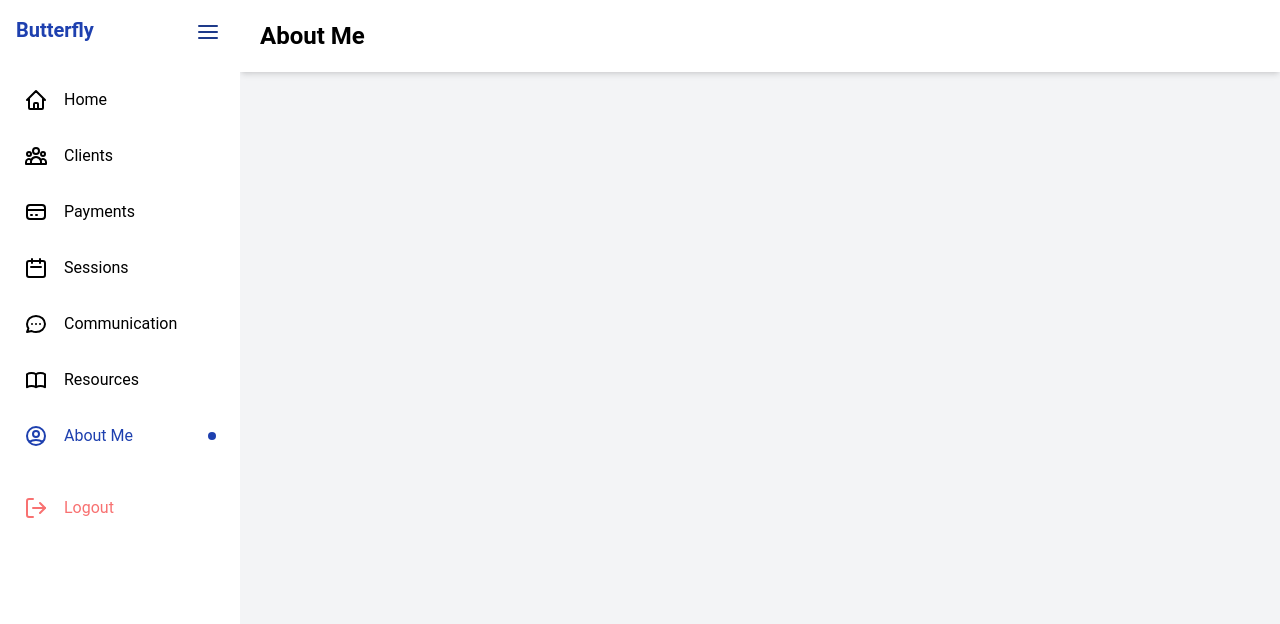
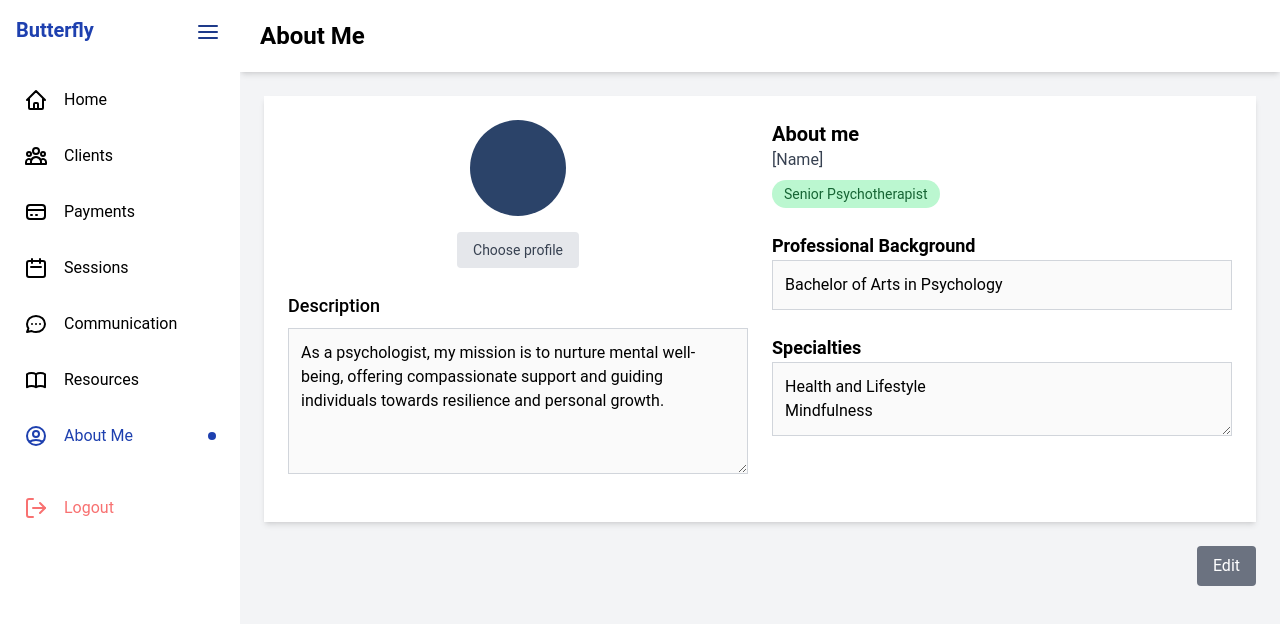
Before and after one commit to BluYiti/boltusaus-butterfly, a Next.js app: page /psychotherapist/pages/aboutme in a window 1280 px wide. Shown: the top 624 px of the page. Built offline with nearby package versions, Linux system fonts and the light colour scheme; no server answers.

Commit message:
about me psychotherapist

```diff
--- a/app/psychotherapist/pages/aboutme/page.tsx
+++ b/app/psychotherapist/pages/aboutme/page.tsx
@@ -1,18 +1,112 @@
-'use client'
+'use client';
 
+import { useState } from 'react';
 import Layout from "@/components/Sidebar/Layout";
 import items from "@/psychotherapist/data/Links";
 
 const AboutMe = () => {
+  // State variables to store user inputs
+  const [description, setDescription] = useState("As a psychologist, my mission is to nurture mental well-being, offering compassionate support and guiding individuals towards resilience and personal growth.");
+  const [professionalBackground, setProfessionalBackground] = useState("Bachelor of Arts in Psychology");
+  const [specialties, setSpecialties] = useState(["Health and Lifestyle", "Mindfulness"]);
+
+  const [isEditing, setIsEditing] = useState(false);
+
+  // Function to handle form submission (this could be integrated with a backend API)
+  const handleSave = () => {
+    // Here you can add logic to save the data to the backend
+    setIsEditing(false);
+    alert('Profile information saved successfully!');
+  };
+
   return (
     <Layout sidebarTitle="Butterfly" sidebarItems={items}>
-        <div className="bg-gray-100"> {/* Ensure it can scroll if content exceeds height */}
-          <div className="bg-white rounded-b-lg shadow-md p-5 top-0 left-60 w-full z-10"> {/* Fixed position with full width */}
-            <h2 className="text-2xl font-bold">About Me</h2>
+      <div className="bg-gray-100 min-h-screen overflow-y-auto">
+        {/* Header Section */}
+        <div className="bg-white rounded-b-lg shadow-md p-5 top-0 left-60 w-full z-10">
+          <h2 className="text-2xl font-bold">About Me</h2>
+        </div>
+
+        {/* Profile Settings Section */}
+        <div className="p-6">
+          <div className="bg-white shadow-md rounded-lg p-6 flex flex-col md:flex-row gap-6">
+            {/* Left Side: Profile Picture and Description */}
+            <div className="w-full md:w-1/2">
+              {/* Profile Picture */}
+              <div className="flex flex-col items-center mb-6">
+                <div className="w-24 h-24 rounded-full bg-blue-500 mb-4"></div>
+                <button className="bg-gray-200 text-gray-700 text-sm px-4 py-2 rounded">Choose profile</button>
+              </div>
+
+              {/* Description */}
+              <div className="flex flex-col mb-6">
+                <label htmlFor="description" className="text-lg font-medium mb-2">Description</label>
+                <textarea
+                  id="description"
+                  rows="5"
+                  className="border border-gray-300 rounded-md p-3 w-full focus:outline-none focus:ring-2 focus:ring-blue-500"
+                  value={description}
+                  onChange={(e) => setDescription(e.target.value)}
+                  disabled={!isEditing}
+                />
+              </div>
+            </div>
+
+            {/* Right Side: About Me Info */}
+            <div className="w-full md:w-1/2">
+              {/* About me name */}
+              <div className="mb-6">
+                <h3 className="text-xl font-bold">About me</h3>
+                <p className="text-gray-700">[Name]</p>
+                <span className="bg-green-200 text-green-800 text-sm px-3 py-1 rounded-full inline-block mt-2">Senior Psychotherapist</span>
+              </div>
+
+              {/* Professional Background */}
+              <div className="mb-6">
+                <h4 className="text-lg font-semibold">Professional Background</h4>
+                <input
+                  type="text"
+                  className="border border-gray-300 rounded-md p-3 w-full focus:outline-none focus:ring-2 focus:ring-blue-500"
+                  value={professionalBackground}
+                  onChange={(e) => setProfessionalBackground(e.target.value)}
+                  disabled={!isEditing}
+                />
+              </div>
+
+              {/* Specialties */}
+              <div>
+                <h4 className="text-lg font-semibold">Specialties</h4>
+                <textarea
+                  rows="2"
+                  className="border border-gray-300 rounded-md p-3 w-full focus:outline-none focus:ring-2 focus:ring-blue-500"
+                  value={specialties.join('\n')}
+                  onChange={(e) => setSpecialties(e.target.value.split('\n'))}
+                  disabled={!isEditing}
+                />
+              </div>
+            </div>
           </div>
 
-          {/* about me code*/}
+          {/* Edit/Save Buttons */}
+          <div className="mt-6 flex justify-end space-x-4">
+            {isEditing ? (
+              <button
+                className="bg-blue-500 text-white px-4 py-2 rounded"
+                onClick={handleSave}
+              >
+                Save
+              </button>
+            ) : (
+              <button
+                className="bg-gray-500 text-white px-4 py-2 rounded"
+                onClick={() => setIsEditing(true)}
+              >
+                Edit
+              </button>
+            )}
+          </div>
         </div>
+      </div>
     </Layout>
   );
 };
```
